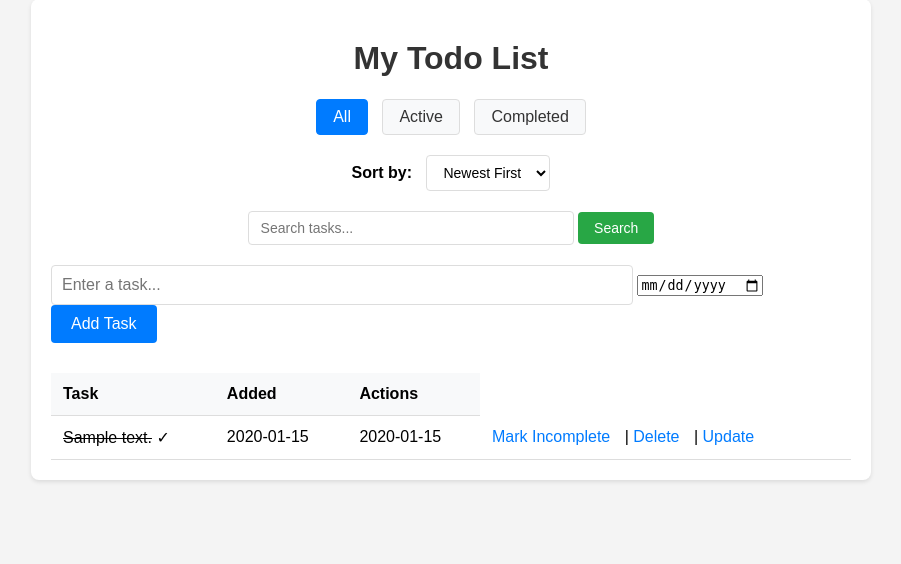
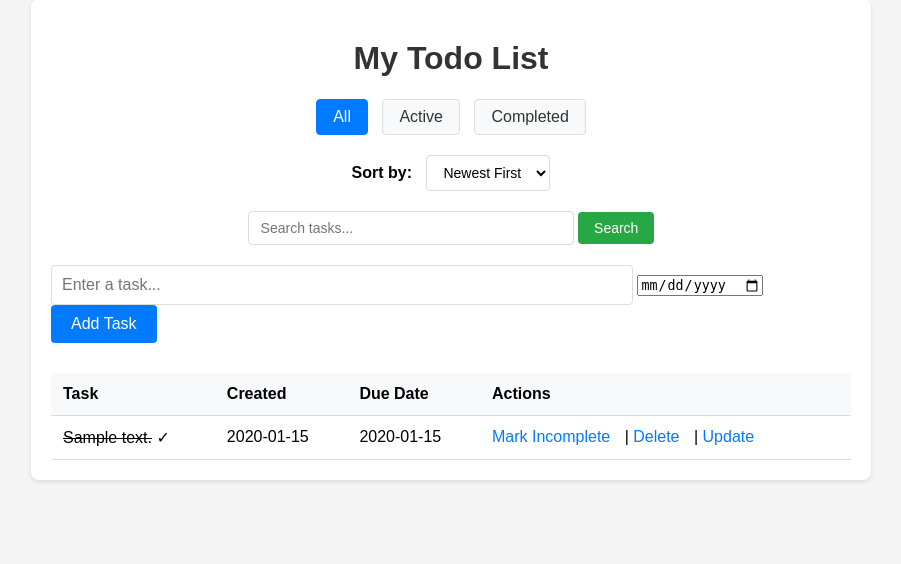
Before and after one commit to azheng888/Taskly, a Flask app: page / in a window 1280 px wide. Shown: the part 21-585 px from the top of the page, without its empty margins (189-1090 px from the left). Run offline with Flask 3, Linux system fonts and the light colour scheme; tables that the repository leaves empty hold one stand-in row (values such as "Sample post").

Commit message:
due dates for updates too and formatting fixes

```diff
--- a/app.py
+++ b/app.py
@@ -93,6 +93,7 @@ def update(id):
 
     if request.method == 'POST':
         task_content = request.form['content'].strip()
+        due_date_str = request.form.get('due_date', '').strip()
 
         if not task_content:
             flash('Task cannot be empty', 'error')
@@ -102,6 +103,15 @@ def update(id):
             return render_template('update.html', task=task)
 
         task.content = task_content
+
+        if due_date_str:
+            try:
+                task.due_date = datetime.strptime(due_date_str, '%Y-%m-%d')
+            except ValueError:
+                flash('Invalid date format', 'error')
+                return render_template('update.html', task=task)
+        else:
+            task.due_date = None
 
         try:
             db.session.commit()
--- a/templates/index.html
+++ b/templates/index.html
@@ -47,7 +47,8 @@
         <table>
             <tr>
                 <th>Task</th>
-                <th>Added</th>
+                <th>Created</th>
+                <th>Due Date</th>
                 <th>Actions</th>
             </tr>
             {% for task in tasks %}
--- a/templates/update.html
+++ b/templates/update.html
@@ -7,6 +7,8 @@
                 required
                 maxlength="200"
                 minlength="1">
+            <input type="date" name="due_date" id="due_date"
+                value="{% if task.due_date %}{{ task.due_date.strftime('%Y-%m-%d') }}{% endif %}">
             <input type="submit" value="Update Task">
         </form>
     </div>
```
